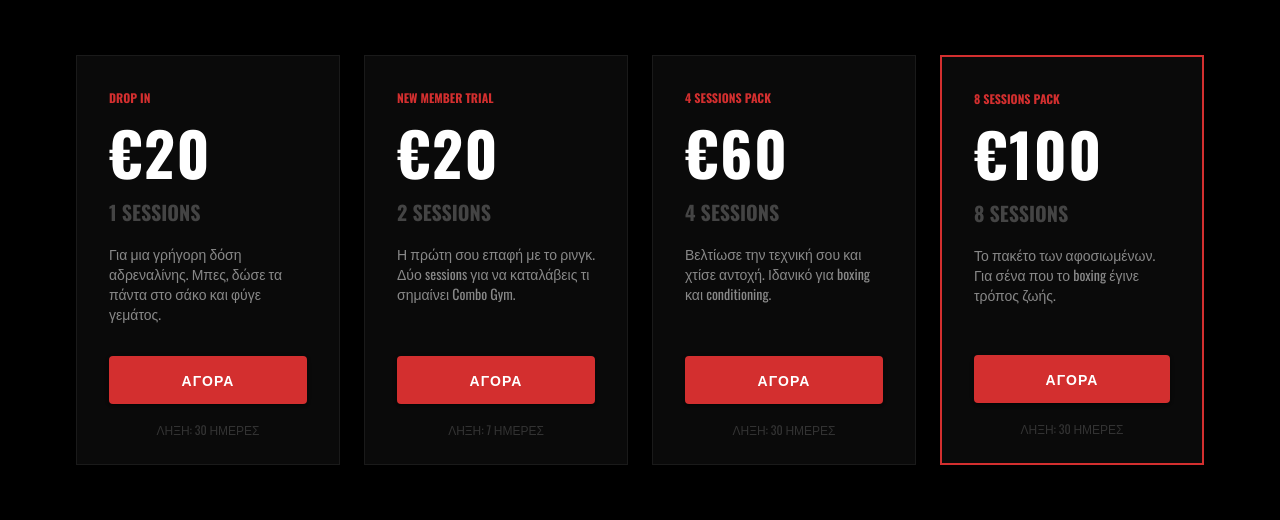
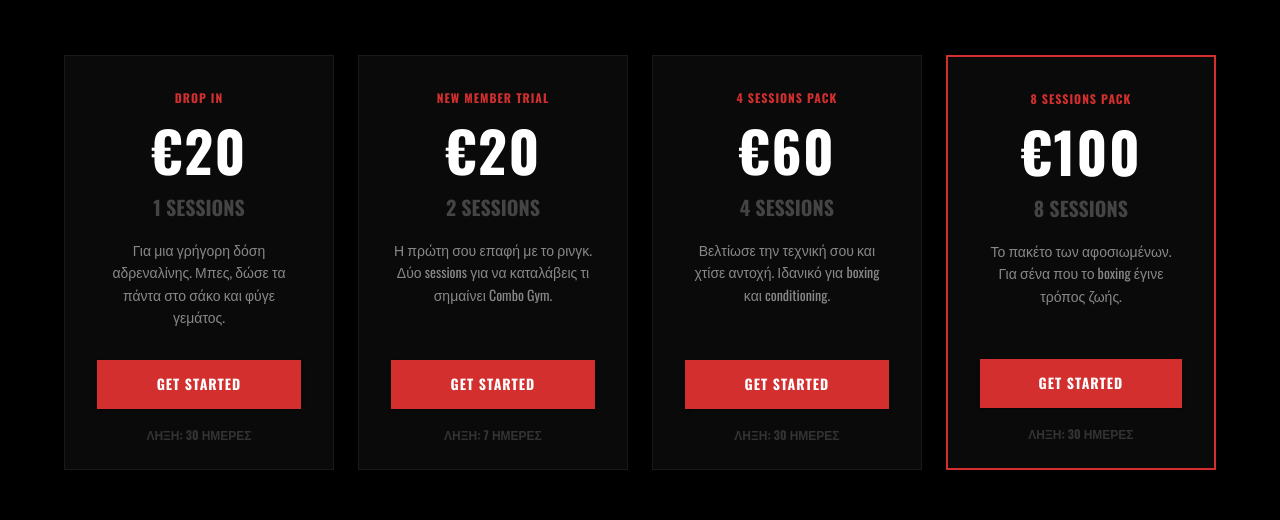
Before and after one commit to Sofios95/Combo_Gym, a React (Vite) app in the folder Frontend/: page /tokens in a window 1280 px wide. Shown: the part 256-776 px from the top of the page. Built offline with nearby package versions, Linux system fonts and the light colour scheme; no server answers.

Commit message:
fix: responiveness

```diff
--- a/Frontend/src/pages/Tokens.tsx
+++ b/Frontend/src/pages/Tokens.tsx
@@ -1,5 +1,8 @@
 import { useState } from 'react';
-import { Box, Container, Typography, Card, CardContent, Button, Backdrop, CircularProgress } from '@mui/material';
+import {
+  Box, Container, Typography, Card, CardContent,
+  Button, Backdrop, CircularProgress, Paper
+} from '@mui/material';
 import api from '../api/axiosConfig';
 import { useAuth } from '../context/AuthContext';
 
@@ -21,47 +24,62 @@ const Tokens = () => {
       await refreshTokens();
       alert(res.data.message);
     } catch (err: any) {
-      alert(err.response?.data?.message || "Σφάλμα");
-    } finally { setIsProcessing(false); }
+      alert(err.response?.data?.message || "Σφάλμα συστήματος");
+    } finally {
+      setIsProcessing(false);
+    }
   };
 
   return (
-    <Box sx={{ bgcolor: '#000', minHeight: '100vh', pt: { xs: 10, md: 15 }, pb: 10, width: '100%' }}>
-      <Backdrop sx={{ color: '#fff', zIndex: 1000 }} open={isProcessing}>
-        <CircularProgress color="error" />
+    <Box sx={{ bgcolor: '#000', minHeight: '100vh', pt: { xs: 10, md: 15 }, pb: 10, width: '100%', overflow: 'hidden' }}>
+      <Backdrop sx={{ color: '#fff', zIndex: 1000, backdropFilter: 'blur(10px)' }} open={isProcessing}>
+        <Paper sx={{ display: 'flex', alignItems: 'center', gap: 3, px: 4, py: 2, bgcolor: '#1a1a1a', border: '2px solid #d32f2f', borderRadius: 0 }}>
+          <CircularProgress color="error" size={30} />
+          <Typography variant="h6" sx={{ fontWeight: 900, color: '#fff' }}>ΕΠΕΞΕΡΓΑΣΙΑ...</Typography>
+        </Paper>
       </Backdrop>
 
       <Container maxWidth="lg">
-        <Typography variant="h2" align="center" sx={{ fontWeight: 900, mb: 1, color: '#fff', fontSize: { xs: '2.5rem', md: '4rem' } }}>
+        <Typography variant="h2" align="center" sx={{ fontWeight: 900, mb: 1, color: '#fff', fontSize: { xs: '2rem', md: '4rem' }, textTransform: 'uppercase' }}>
           COMBO <span style={{ color: '#d32f2f' }}>PLANS</span>
         </Typography>
 
-        {/* Χρήση Flexbox με wrap και column στο κινητό */}
+        {/* ΕΔΩ ΕΙΝΑΙ ΤΟ ΚΛΕΙΔΙ: Flexbox Column στο κινητό */}
         <Box sx={{
           display: 'flex',
           flexDirection: { xs: 'column', md: 'row' },
-          flexWrap: 'wrap',
           gap: 3,
           mt: 6,
+          width: '100%',
+          alignItems: 'stretch',
           justifyContent: 'center'
         }}>
           {tokenPackages.map((pkg, index) => (
             <Card key={index} sx={{
               bgcolor: '#0a0a0a',
               border: pkg.featured ? '2px solid #d32f2f' : '1px solid #1a1a1a',
-              width: { xs: '100%', sm: 'calc(50% - 24px)', md: 'calc(25% - 24px)' },
+              flex: { xs: '1 1 auto', md: '1 1 25%' },
+              display: 'flex',
+              flexDirection: 'column',
               borderRadius: 0,
-              display: 'flex',
-              flexDirection: 'column'
+              width: '100%' // Εξασφαλίζει ότι στο κινητό θα πιάνει όλο το πλάτος του container
             }}>
-              <CardContent sx={{ p: 4, display: 'flex', flexDirection: 'column', flexGrow: 1 }}>
-                <Typography variant="caption" sx={{ color: '#d32f2f', fontWeight: 900 }}>{pkg.title}</Typography>
-                <Typography variant="h2" sx={{ color: '#fff', fontWeight: 900, my: 1 }}>€{pkg.price}</Typography>
-                <Typography variant="h6" sx={{ color: '#444', mb: 2 }}>{pkg.tokens} SESSIONS</Typography>
-                <Typography variant="body2" sx={{ color: '#888', mb: 4 }}>{pkg.description}</Typography>
+              <CardContent sx={{ p: 4, flexGrow: 1, display: 'flex', flexDirection: 'column', textAlign: 'center' }}>
+                <Typography variant="caption" sx={{ fontWeight: 900, color: '#d32f2f', mb: 1, letterSpacing: 1 }}>{pkg.title}</Typography>
+                <Typography variant="h2" sx={{ fontWeight: 900, color: '#fff', mb: 1, fontSize: { xs: '2.5rem', md: '3.5rem' } }}>€{pkg.price}</Typography>
+                <Typography variant="h6" sx={{ color: '#444', mb: 2, fontWeight: 800 }}>{pkg.tokens} SESSIONS</Typography>
+                <Typography variant="body2" sx={{ color: '#888', mb: 4, flexGrow: 1, lineHeight: 1.6 }}>{pkg.description}</Typography>
+
                 <Box sx={{ mt: 'auto' }}>
-                  <Button onClick={() => handlePurchase(pkg)} variant="contained" fullWidth sx={{ bgcolor: '#d32f2f', fontWeight: 900, py: 1.5 }}>ΑΓΟΡΑ</Button>
-                  <Typography variant="caption" sx={{ display: 'block', mt: 2, color: '#333', textAlign: 'center' }}>ΛΗΞΗ: {pkg.expires}</Typography>
+                    <Button
+                        onClick={() => handlePurchase(pkg)}
+                        variant="contained"
+                        fullWidth
+                        sx={{ bgcolor: '#d32f2f', fontWeight: 900, py: 1.5, borderRadius: 0, '&:hover': { bgcolor: '#b71c1c' } }}
+                    >
+                        GET STARTED
+                    </Button>
+                    <Typography variant="caption" sx={{ display: 'block', mt: 2, color: '#333', fontWeight: 700 }}>ΛΗΞΗ: {pkg.expires}</Typography>
                 </Box>
               </CardContent>
             </Card>
```
